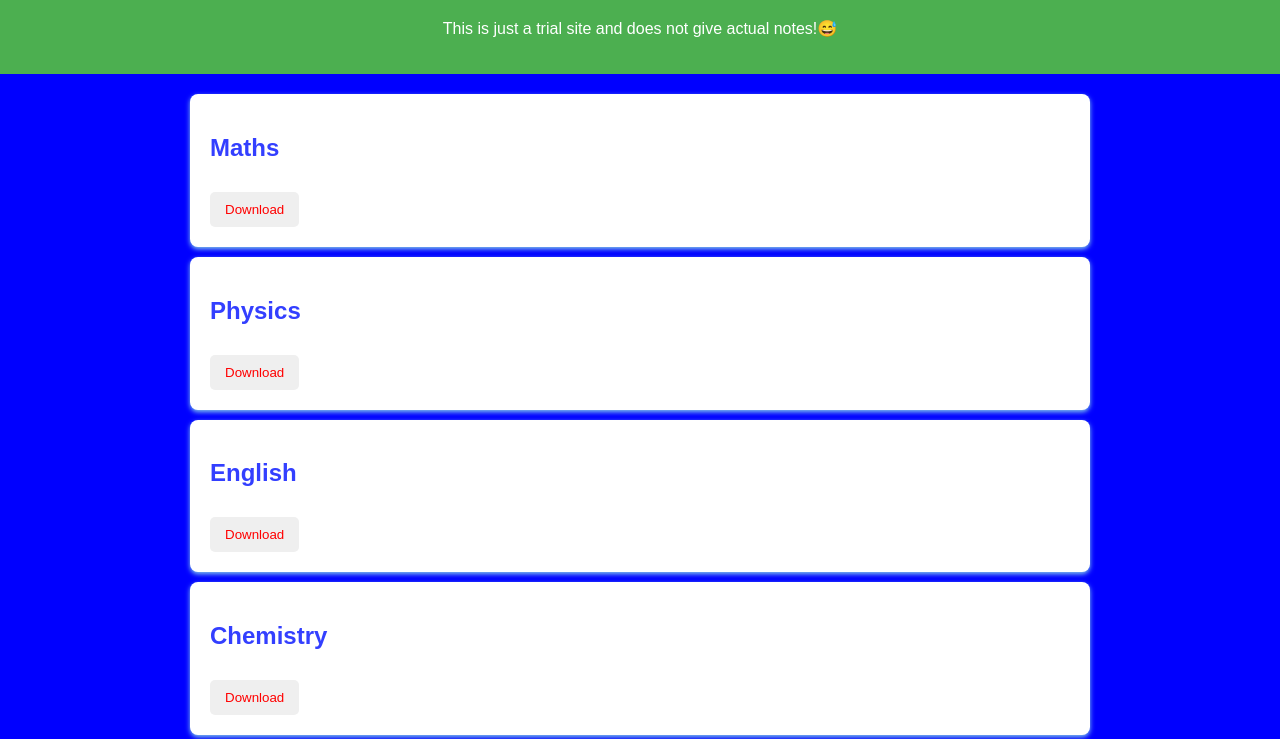
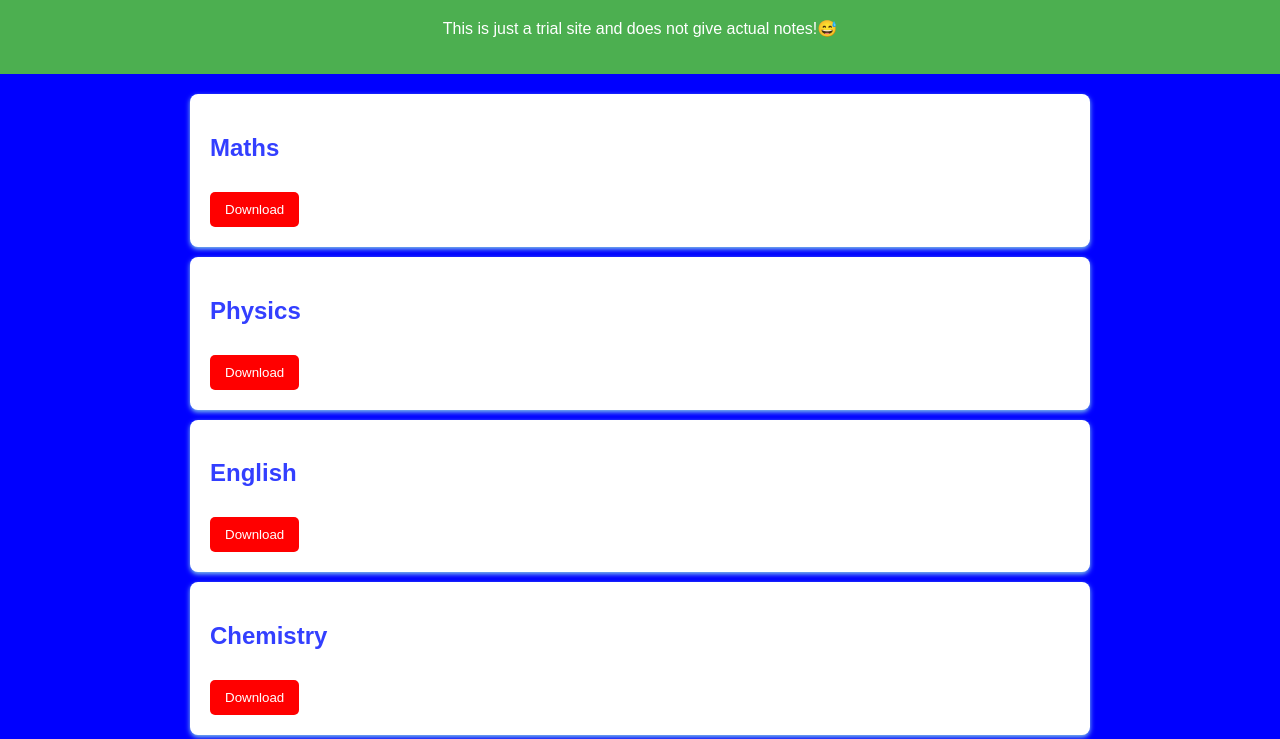
Before and after one commit to aditya1234-design/Notes-By-Durgesh, a plain HTML site: page index.html in a window 1280 px wide. Shown: the part 81-820 px from the top of the page. Drawn offline with Linux system fonts and the light colour scheme.

Commit message:
Update button styles in subject class

```diff
--- a/style.css
+++ b/style.css
@@ -31,8 +31,8 @@ h2 {
 }
 
 .subject button {
-    background: ##87CEEB;
-    color: red;
+    background: #FF0000;
+    color: white;
     border: none;
     padding: 10px 15px;
     border-radius: 5px;
@@ -41,5 +41,5 @@ h2 {
 }
 
 .subject button:hover {
-    background: #FFD700;
+    background: darkred;
 }
```
